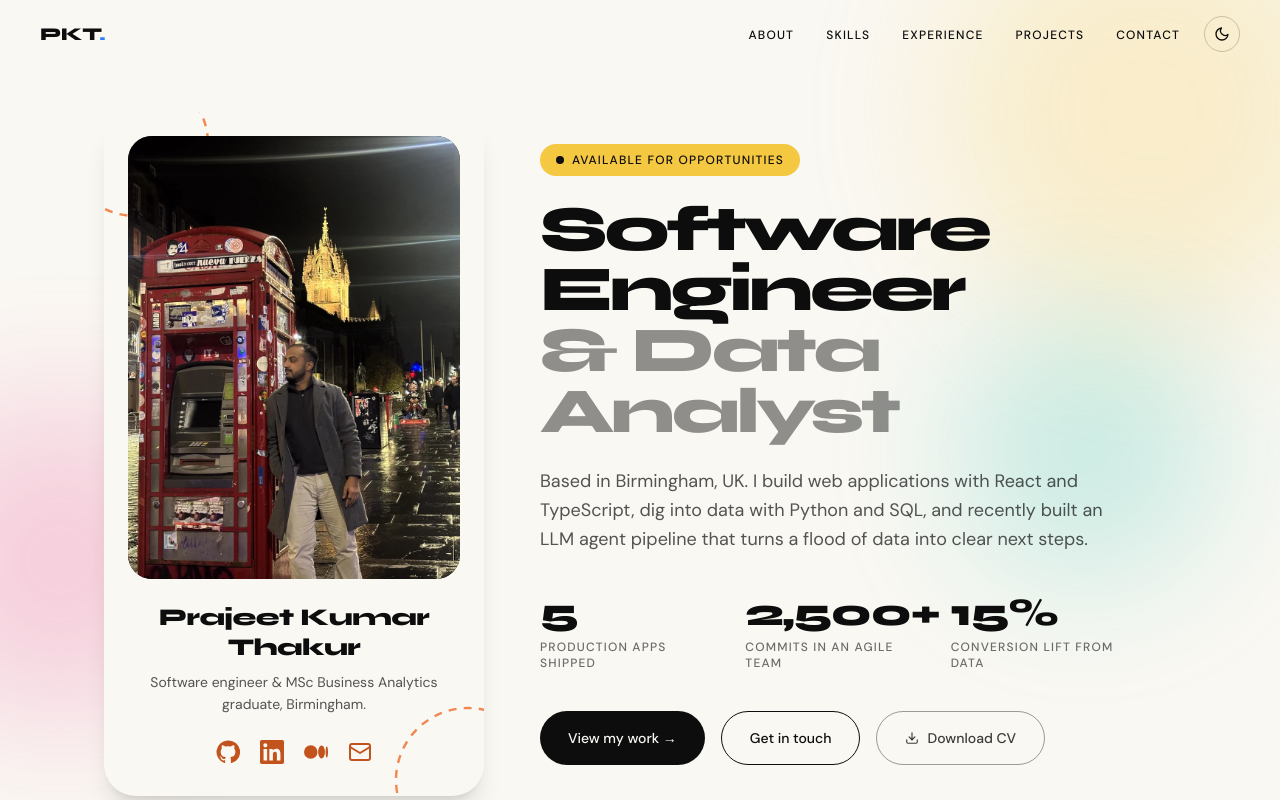
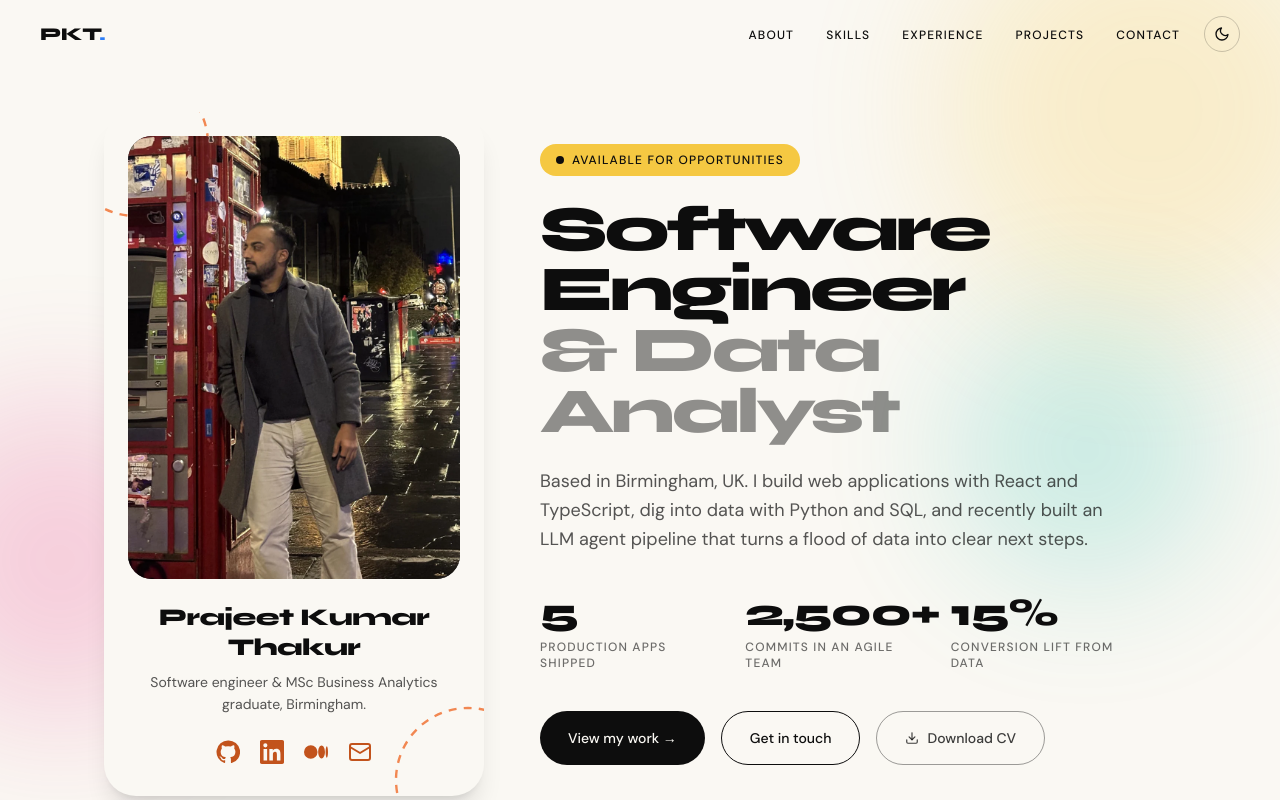
Before and after one commit to Prajeet7x/portfolio, a Next.js app: page / in a window 1280 px wide. Shown: the top 800 px of the page. Built offline with nearby package versions, Linux system fonts and the light colour scheme; no server answers.

Commit message:
Hero: zoom photo ~1.5x and centre on subject
Co-Authored-By: Claude Opus 5.5 <noreply@anthropic.com>

```diff
--- a/src/components/Hero.tsx
+++ b/src/components/Hero.tsx
@@ -103,7 +103,7 @@ function ProfileCard() {
       {/* Photo panel */}
       <div className="relative aspect-[3/4] rounded-3xl bg-[#1a1a1a] overflow-hidden">
         <Image
-          src="/profile-photo.webp"
+          src="/profile-photo-v2.webp"
           alt="Prajeet Kumar Thakur on the Royal Mile, Edinburgh"
           fill
           priority
```
Also changed, not shown: public/profile-photo-v2.webp (added), public/profile-photo.webp (deleted).
